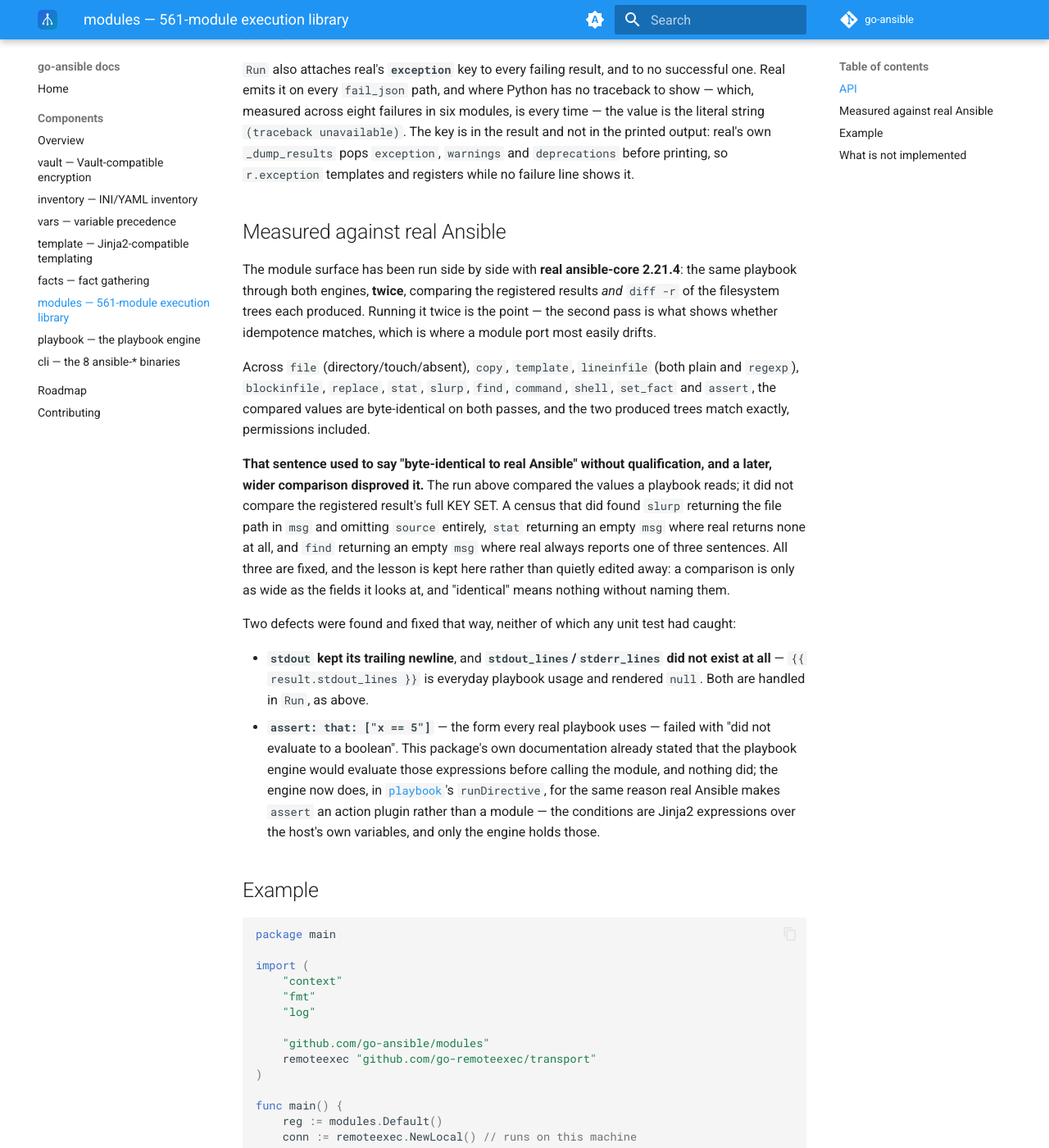
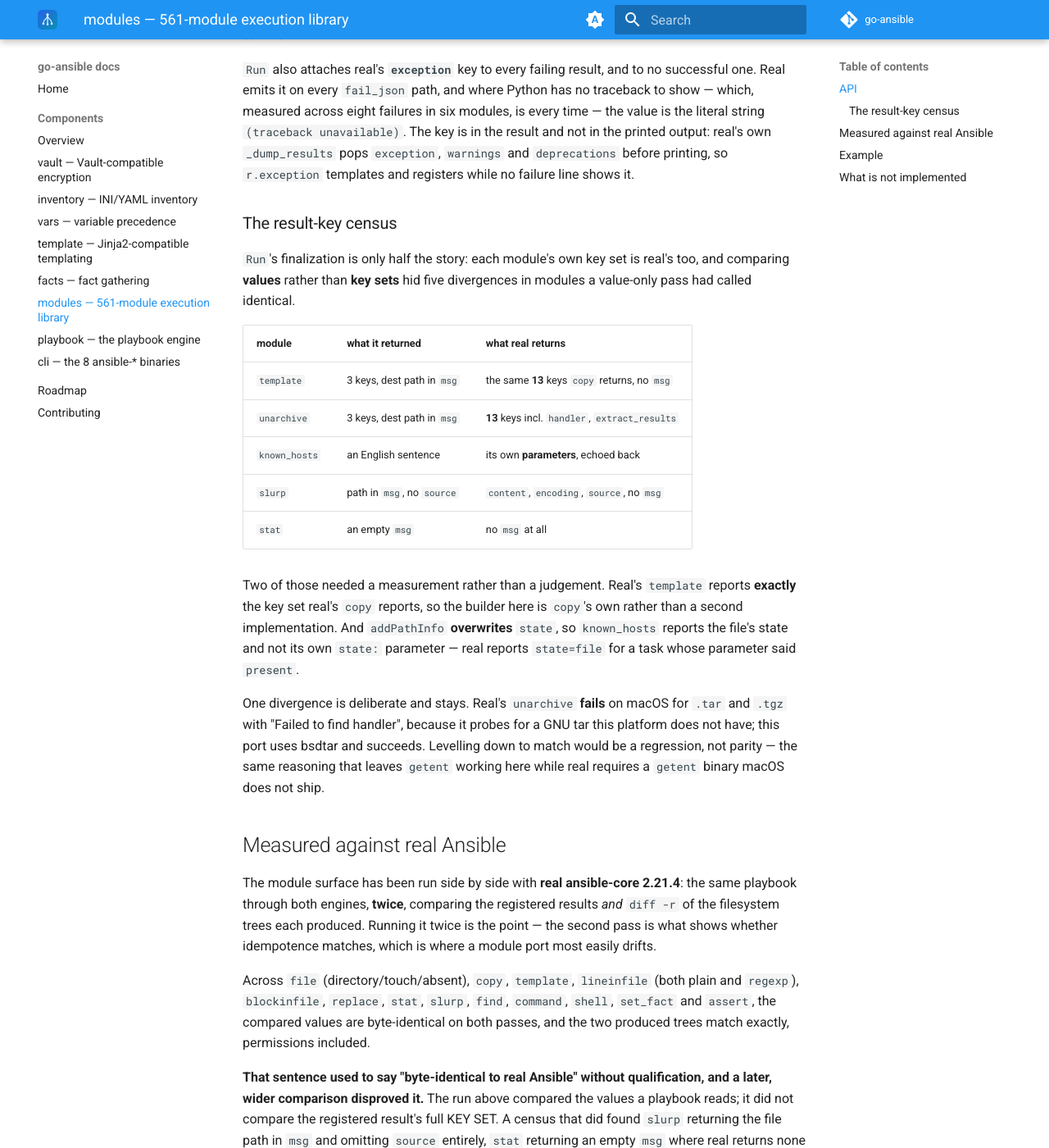
Before and after one commit to go-ansible/docs, an MkDocs documentation site: the page built from docs/components/modules.md, in a window 1280 px wide and 1400 px high, scrolled down 1408 px. Shown: the whole window at 82% size. Built offline with MkDocs 1.6.1 and Material for MkDocs 9.7.7, drawn with Linux system fonts in a browser that asks for light colours; the version menu is left out.

Commit message:
Docs: the result-key census, and the two parser gaps (#60)
components/modules.md gains the census as a table: five modules whose
KEY SET diverged while their values matched, which is why the earlier
value-only comparison called them identical. Two of the five needed a
measurement rather than a judgement -- real's template reports exactly
copy's key set, and addPathInfo overwrites state, so known_hosts
reports the file's state rather than its own parameter.

One divergence is documented as deliberate: real's unarchive fails on
macOS for .tar/.tgz because it probes for a GNU tar this platform does
not have, while this port uses bsdtar and succeeds. Levelling down to
match would be a regression, not parity -- the same reasoning that
leaves getent working here while real requires a binary macOS does not
ship.

components/template.md gains the second parser gap with its boundary
and, more usefully, the forms that DO work: the parenthesis is what
breaks a method call, not the filter, so `| list` and `dict2items` are
the way to a dict's keys.

Co-authored-by: Claude Opus 5 <noreply@anthropic.com>

```diff
--- a/docs/components/modules.md
+++ b/docs/components/modules.md
@@ -75,6 +75,34 @@ string `(traceback unavailable)`. The key is in the result and not in
 the printed output: real's own `_dump_results` pops `exception`,
 `warnings` and `deprecations` before printing, so `r.exception`
 templates and registers while no failure line shows it.
+
+### The result-key census
+
+`Run`'s finalization is only half the story: each module's own key set
+is real's too, and comparing **values** rather than **key sets** hid
+five divergences in modules a value-only pass had called identical.
+
+| module | what it returned | what real returns |
+|---|---|---|
+| `template` | 3 keys, dest path in `msg` | the same **13** keys `copy` returns, no `msg` |
+| `unarchive` | 3 keys, dest path in `msg` | **13** keys incl. `handler`, `extract_results` |
+| `known_hosts` | an English sentence | its own **parameters**, echoed back |
+| `slurp` | path in `msg`, no `source` | `content`, `encoding`, `source`, no `msg` |
+| `stat` | an empty `msg` | no `msg` at all |
+
+Two of those needed a measurement rather than a judgement. Real's
+`template` reports **exactly** the key set real's `copy` reports, so
+the builder here is `copy`'s own rather than a second implementation.
+And `addPathInfo` **overwrites** `state`, so `known_hosts` reports the
+file's state and not its own `state:` parameter — real reports
+`state=file` for a task whose parameter said `present`.
+
+One divergence is deliberate and stays. Real's `unarchive` **fails** on
+macOS for `.tar` and `.tgz` with "Failed to find handler", because it
+probes for a GNU tar this platform does not have; this port uses bsdtar
+and succeeds. Levelling down to match would be a regression, not
+parity — the same reasoning that leaves `getent` working here while
+real requires a `getent` binary macOS does not ship.
 
 ## Measured against real Ansible
 
```
Also changed, not shown: docs/components/template.md (+19 -1 lines).
